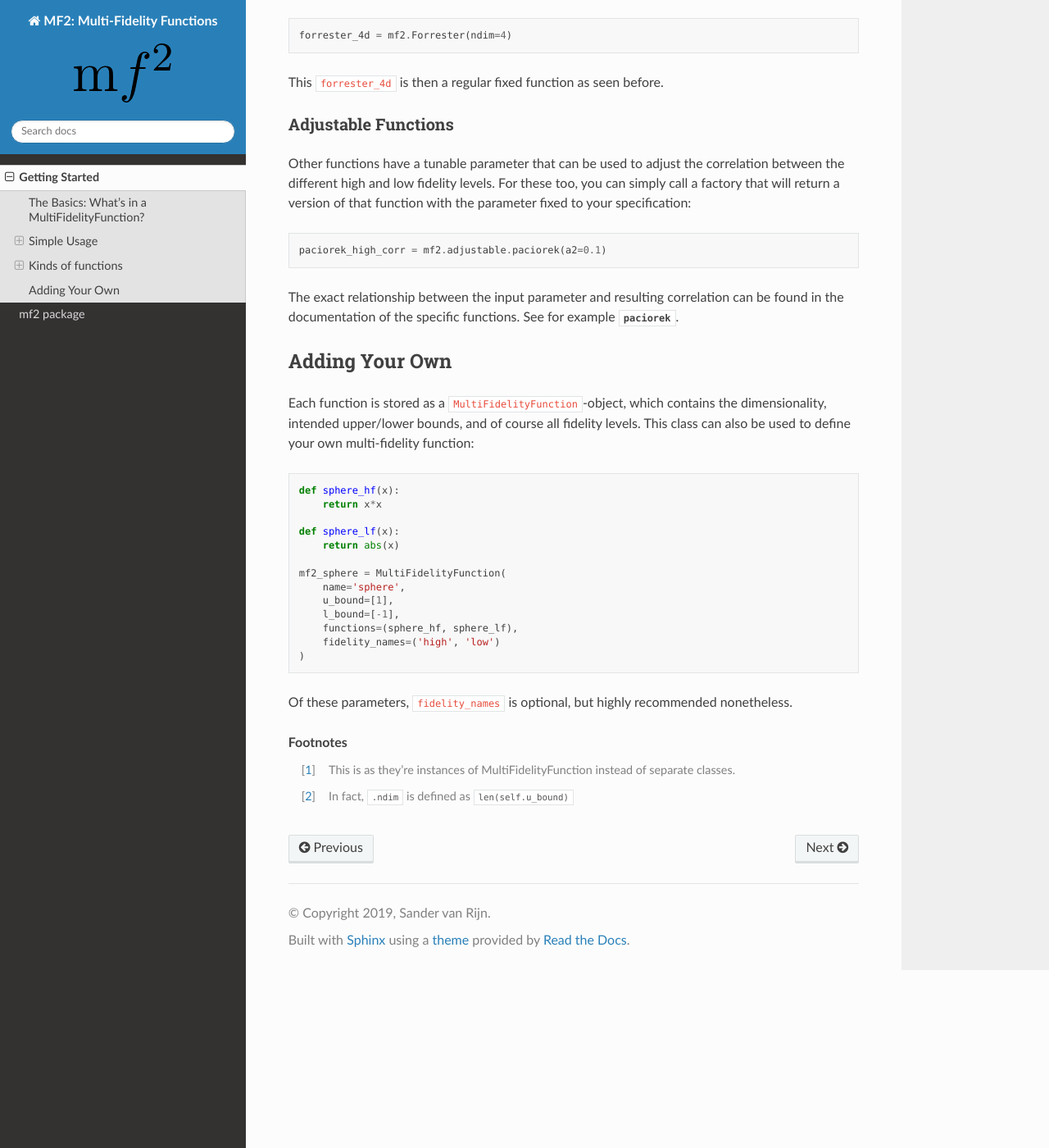
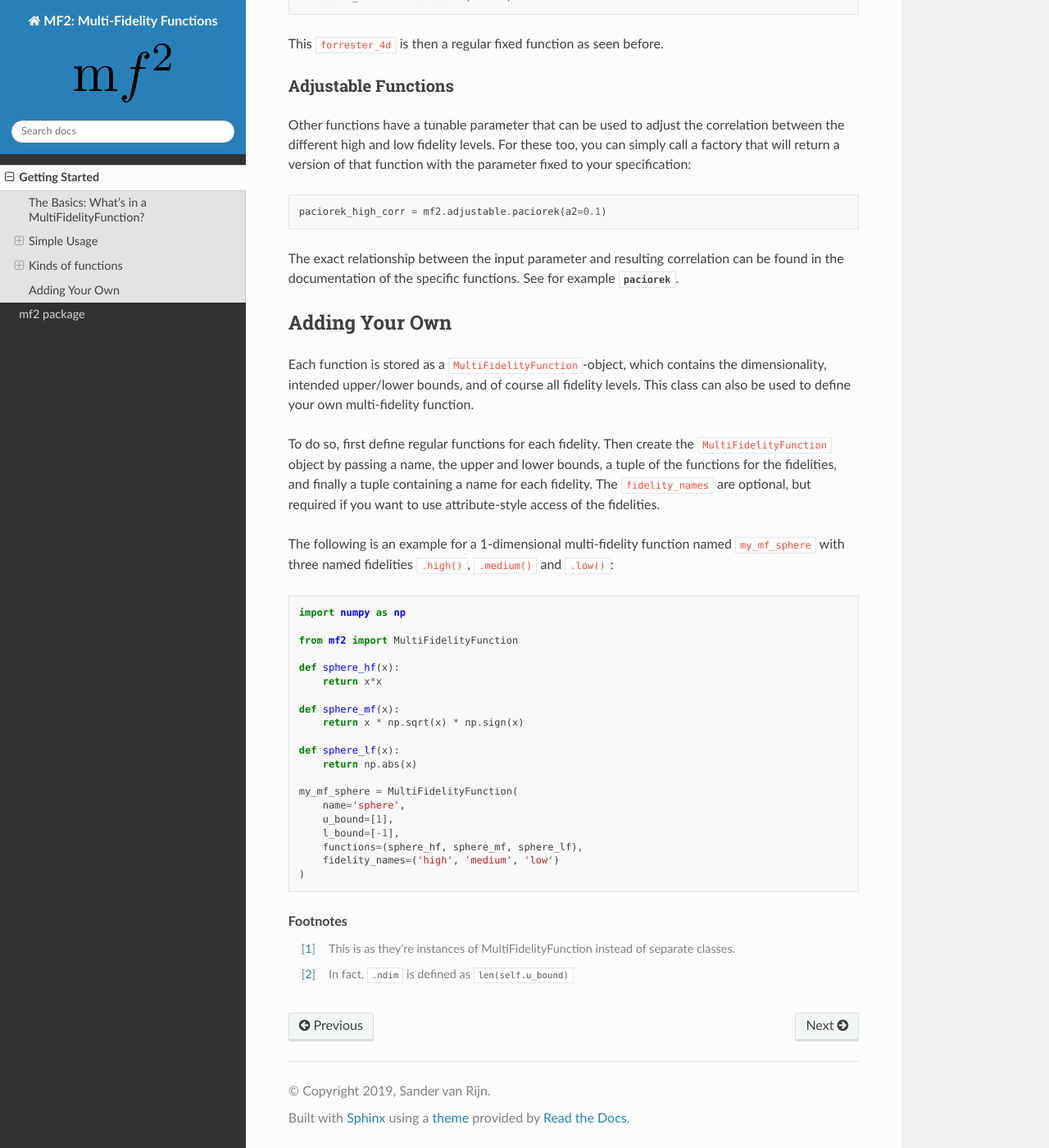
Before and after one commit to sjvrijn/mf2, a Sphinx documentation site: the page built from docs/source/getting-started.rst, in a window 1280 px wide and 1400 px high, scrolled down 3132 px. Shown: the whole window at 82% size. Built offline with Sphinx 7.4.7 and the Read the Docs theme 2.0.0, drawn with Linux system fonts in a browser that asks for light colours; some of the changed text lies outside the part shown.

Commit message:
Clarified available fidelity levels and their use in 'getting-started'

```diff
--- a/docs/source/getting-started.rst
+++ b/docs/source/getting-started.rst
@@ -10,16 +10,17 @@
 ----------------------------------------------
 
 This package serves as a collection of functions with multiple fidelity levels.
-Each of these functions is encoded as a
-:class:`~mf2.multiFidelityFunction.MultiFidelityFunction` with the following
-attributes:
+The number of levels is at least two, but differs by function. Each function is
+encoded as a :class:`~mf2.multiFidelityFunction.MultiFidelityFunction`
+with the following attributes:
 
 ``.name``
     The *name* is simply a standardized format of the name as an attribute to
     help identify which function is being represented [#footnote_name]_ .
 
 ``ndim``
-    Dimensionality of the function.
+    Number of dimensions. This is the dimensionality (i.e. length) of the input
+    vector X of which the objective is evaluated.
 
 ``.fidelity_names``
     This is a list of the human-readable names given to each fidelity.
@@ -50,8 +51,11 @@
     >>> print(booth.l_bound, booth.u_bound)
     [-10. -10.] [10. 10.]
 
-Most multi-fidelity functions in ``mf2`` are just *bi-fidelity* functions. This
-means that they have two fidelity levels, ``high`` and ``low``:
+Most multi-fidelity functions in ``mf2`` are *bi-fidelity* functions, but a
+function can have any number of fidelities. A bi-fidelity function has two
+fidelity levels, which are typically called ``high`` and ``low``. You can
+easily check the names of the fidelities by printing the ``fidelity_names``
+attribute of a function:
 
     >>> print(len(booth.fidelity_names))
     2
@@ -178,24 +176,39 @@
 
 Each function is stored as a ``MultiFidelityFunction``-object, which contains
 the dimensionality, intended upper/lower bounds, and of course all fidelity
-levels. This class can also be used to define your own multi-fidelity function::
+levels. This class can also be used to define your own multi-fidelity function.
+
+To do so, first define regular functions for each fidelity. Then create the
+``MultiFidelityFunction`` object by passing a name, the upper and lower bounds,
+a tuple of the functions for the fidelities, and finally a tuple containing a
+name for each fidelity. The ``fidelity_names`` are optional, but required if
+you want to use attribute-style access of the fidelities.
+
+The following is an example for a 1-dimensional multi-fidelity function named
+``my_mf_sphere`` with three named fidelities ``.high()``, ``.medium()`` and
+``.low()``::
+
+    import numpy as np
+
+    from mf2 import MultiFidelityFunction
 
     def sphere_hf(x):
         return x*x
 
+    def sphere_mf(x):
+        return x * np.sqrt(x) * np.sign(x)
+
     def sphere_lf(x):
-        return abs(x)
+        return np.abs(x)
 
-    mf2_sphere = MultiFidelityFunction(
+    my_mf_sphere = MultiFidelityFunction(
         name='sphere',
         u_bound=[1],
         l_bound=[-1],
-        functions=(sphere_hf, sphere_lf),
-        fidelity_names=('high', 'low')
+        functions=(sphere_hf, sphere_mf, sphere_lf),
+        fidelity_names=('high', 'medium', 'low')
     )
 
-Of these parameters, ``fidelity_names`` is optional, but highly recommended
-nonetheless.
 
 
 .. rubric:: Footnotes
```
Also changed, not shown: other parts of docs/source/getting-started.rst (+0 -6 lines).
